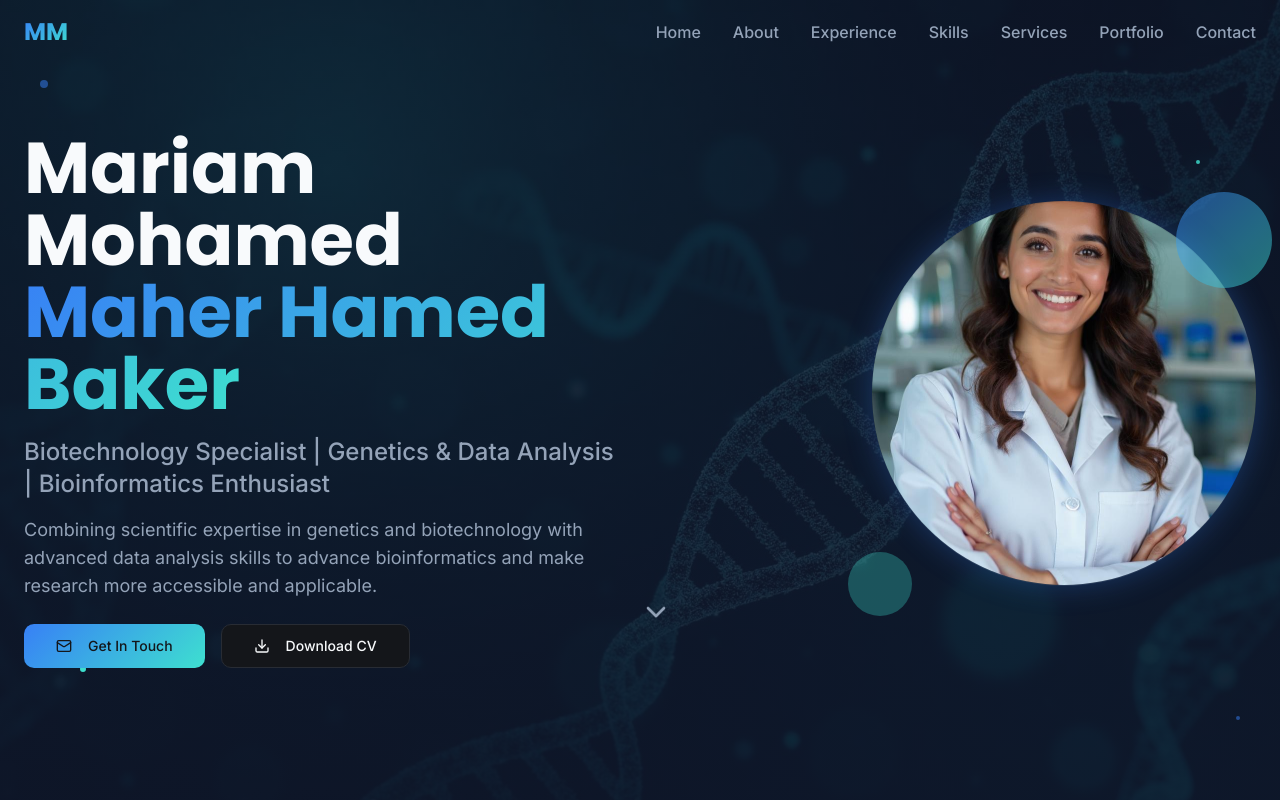
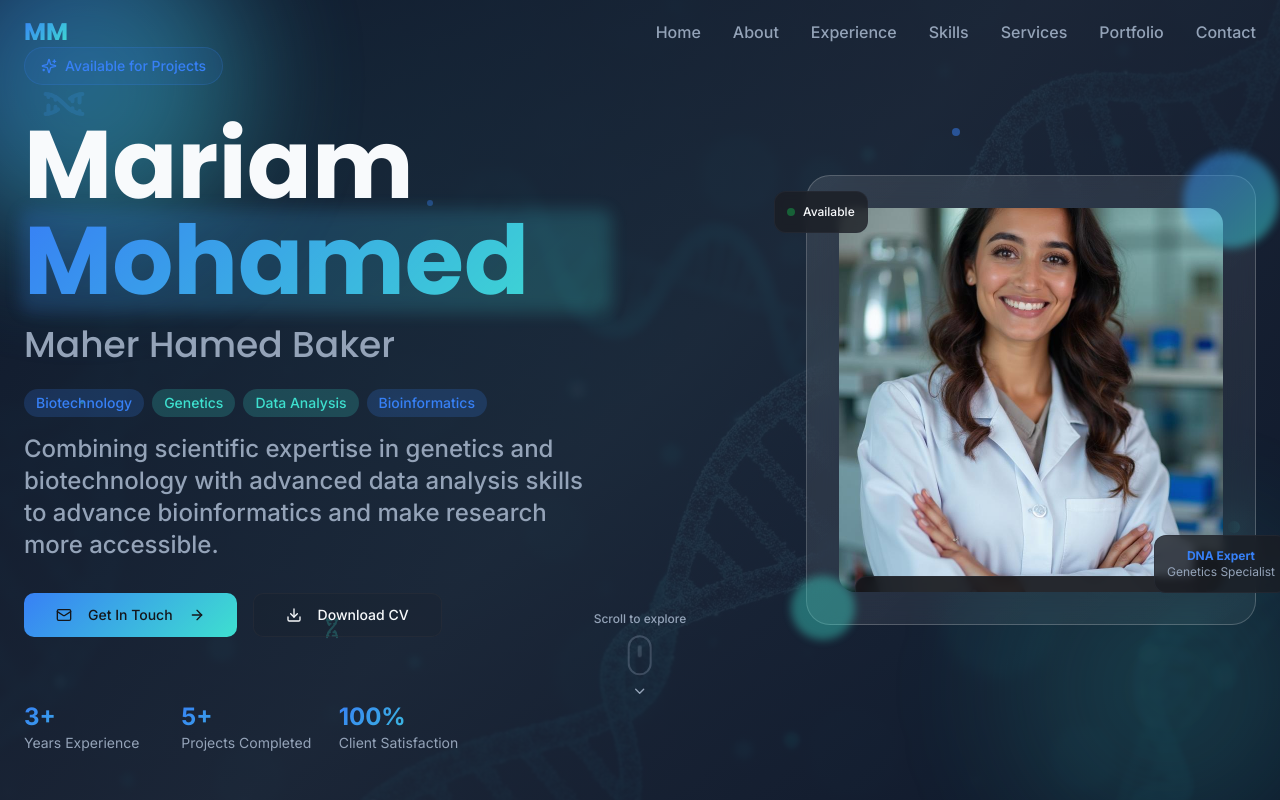
Before and after one commit to mariammohammd/mariam2004, a React (Vite) app: page / in a window 1280 px wide. Shown: the top 800 px of the page. Built offline with nearby package versions, Linux system fonts and the light colour scheme.

Commit message:
Refactor: Enhance hero section UI
Update hero section with modern UI elements and improved layout.

```diff
--- a/src/components/Hero.tsx
+++ b/src/components/Hero.tsx
@@ -1,5 +1,5 @@
 import { Button } from '@/components/ui/button';
-import { ChevronDown, Download, Mail } from 'lucide-react';
+import { ChevronDown, Download, Mail, ArrowRight, Sparkles, Dna } from 'lucide-react';
 import mariamProfile from '@/assets/mariam-profile.jpg';
 import biotechBg from '@/assets/biotech-hero-bg.jpg';
 
@@ -9,76 +9,167 @@ const Hero = () => {
       id="home"
       className="min-h-screen flex items-center justify-center relative overflow-hidden"
       style={{
-        backgroundImage: `linear-gradient(rgba(15, 23, 42, 0.8), rgba(15, 23, 42, 0.9)), url(${biotechBg})`,
+        backgroundImage: `linear-gradient(135deg, rgba(15, 23, 42, 0.95) 0%, rgba(30, 41, 59, 0.9) 50%, rgba(15, 23, 42, 0.95) 100%), url(${biotechBg})`,
         backgroundSize: 'cover',
         backgroundPosition: 'center',
         backgroundAttachment: 'fixed'
       }}
     >
+      {/* Animated Background Elements */}
+      <div className="absolute inset-0 pointer-events-none overflow-hidden">
+        {/* Floating DNA Helixes */}
+        <div className="absolute top-20 left-10 w-12 h-12 opacity-20 animate-float">
+          <Dna className="w-full h-full text-primary rotate-45" />
+        </div>
+        <div className="absolute top-60 right-20 w-8 h-8 opacity-15 animate-float" style={{ animationDelay: '1s' }}>
+          <Dna className="w-full h-full text-secondary rotate-12" />
+        </div>
+        <div className="absolute bottom-40 left-1/4 w-6 h-6 opacity-25 animate-float" style={{ animationDelay: '2s' }}>
+          <Dna className="w-full h-full text-accent -rotate-45" />
+        </div>
+
+        {/* Geometric Particles */}
+        <div className="absolute top-32 right-1/4 w-2 h-2 bg-primary rounded-full animate-pulse opacity-60"></div>
+        <div className="absolute top-1/2 left-20 w-1 h-1 bg-secondary rounded-full animate-pulse opacity-40" style={{ animationDelay: '0.5s' }}></div>
+        <div className="absolute bottom-1/3 right-10 w-3 h-3 bg-accent rounded-full animate-pulse opacity-50" style={{ animationDelay: '1.5s' }}></div>
+        <div className="absolute top-1/4 left-1/3 w-1.5 h-1.5 bg-primary rounded-full animate-pulse opacity-30" style={{ animationDelay: '2.5s' }}></div>
+
+        {/* Gradient Orbs */}
+        <div className="absolute -top-20 -left-20 w-80 h-80 bg-gradient-primary rounded-full opacity-10 blur-3xl animate-pulse"></div>
+        <div className="absolute -bottom-20 -right-20 w-96 h-96 bg-gradient-radial from-secondary/20 to-transparent rounded-full blur-3xl animate-pulse" style={{ animationDelay: '1s' }}></div>
+      </div>
+
       <div className="container mx-auto px-6 relative z-10">
-        <div className="flex flex-col lg:flex-row items-center justify-between gap-12">
+        <div className="flex flex-col lg:flex-row items-center justify-between gap-16">
 
-          {/* Text Content */}
-          <div className="flex-1 text-center lg:text-left space-y-6 fade-in">
-            <div className="space-y-4">
-              <h1 className="text-5xl lg:text-7xl font-bold font-poppins">
-                <span className="text-foreground">Mariam Mohamed</span>
-                <br />
-                <span className="text-gradient">Maher Hamed Baker</span>
+          {/* Enhanced Text Content */}
+          <div className="flex-1 text-center lg:text-left space-y-8 fade-in">
+            {/* Status Badge */}
+            <div className="inline-flex items-center gap-2 px-4 py-2 bg-primary/10 backdrop-blur-sm border border-primary/20 rounded-full text-primary font-medium text-sm">
+              <Sparkles className="w-4 h-4" />
+              <span>Available for Projects</span>
+            </div>
+
+            {/* Main Heading */}
+            <div className="space-y-6">
+              <h1 className="text-5xl lg:text-8xl font-bold font-poppins leading-tight">
+                <span className="block text-foreground">Mariam</span>
+                <span className="block text-gradient relative">
+                  Mohamed
+                  <div className="absolute -inset-1 bg-gradient-primary rounded-lg blur opacity-20"></div>
+                </span>
+                <span className="block text-2xl lg:text-4xl font-medium text-muted-foreground mt-4">
+                  Maher Hamed Baker
+                </span>
               </h1>
 
-              <p className="text-xl lg:text-2xl text-muted-foreground font-medium">
-                Biotechnology Specialist | Genetics & Data Analysis | Bioinformatics Enthusiast
-              </p>
+              {/* Enhanced Tagline */}
+              <div className="space-y-4">
+                <div className="flex flex-wrap justify-center lg:justify-start gap-2 text-sm">
+                  <span className="px-3 py-1 bg-primary/20 text-primary rounded-full font-medium">Biotechnology</span>
+                  <span className="px-3 py-1 bg-secondary/20 text-secondary rounded-full font-medium">Genetics</span>
+                  <span className="px-3 py-1 bg-accent/20 text-accent rounded-full font-medium">Data Analysis</span>
+                  <span className="px-3 py-1 bg-primary/20 text-primary rounded-full font-medium">Bioinformatics</span>
+                </div>
 
-              <p className="text-lg text-muted-foreground max-w-2xl">
-                Combining scientific expertise in genetics and biotechnology with advanced data analysis
-                skills to advance bioinformatics and make research more accessible and applicable.
-              </p>
+                <p className="text-xl lg:text-2xl text-muted-foreground font-medium max-w-2xl">
+                  Combining scientific expertise in genetics and biotechnology with advanced data analysis
+                  skills to advance bioinformatics and make research more accessible.
+                </p>
+              </div>
             </div>
 
+            {/* Enhanced CTA Buttons */}
             <div className="flex flex-col sm:flex-row gap-4 justify-center lg:justify-start">
-              <Button size="lg" className="btn-primary group">
-                <Mail className="mr-2 h-5 w-5 group-hover:rotate-12 transition-transform" />
-                Get In Touch
+              <Button size="lg" className="btn-primary group relative overflow-hidden">
+                <div className="absolute inset-0 bg-gradient-to-r from-primary-hover to-primary opacity-0 group-hover:opacity-100 transition-opacity"></div>
+                <Mail className="mr-2 h-5 w-5 group-hover:rotate-12 transition-transform relative z-10" />
+                <span className="relative z-10">Get In Touch</span>
+                <ArrowRight className="ml-2 h-4 w-4 group-hover:translate-x-1 transition-transform relative z-10" />
               </Button>
-              <Button variant="outline" size="lg" className="group">
+
+              <Button variant="outline" size="lg" className="group backdrop-blur-sm border-border/50 bg-background/10 hover:bg-background/20">
                 <Download className="mr-2 h-5 w-5 group-hover:translate-y-1 transition-transform" />
                 Download CV
+                <div className="absolute inset-0 bg-gradient-primary opacity-0 group-hover:opacity-10 transition-opacity rounded-lg"></div>
               </Button>
+            </div>
+
+            {/* Stats or Achievements */}
+            <div className="grid grid-cols-3 gap-6 pt-8 max-w-md mx-auto lg:mx-0">
+              <div className="text-center lg:text-left">
+                <div className="text-2xl font-bold text-gradient">3+</div>
+                <div className="text-sm text-muted-foreground">Years Experience</div>
+              </div>
+              <div className="text-center lg:text-left">
+                <div className="text-2xl font-bold text-gradient">5+</div>
+                <div className="text-sm text-muted-foreground">Projects Completed</div>
+              </div>
+              <div className="text-center lg:text-left">
+                <div className="text-2xl font-bold text-gradient">100%</div>
+                <div className="text-sm text-muted-foreground">Client Satisfaction</div>
+              </div>
             </div>
           </div>
 
-          {/* Profile Image */}
+          {/* Enhanced Profile Section */}
           <div className="flex-1 flex justify-center lg:justify-end">
             <div className="relative">
-              <div className="w-80 h-80 lg:w-96 lg:h-96 rounded-full overflow-hidden hero-glow float">
-                <img
-                  src={mariamProfile}
-                  alt="Mariam Mohamed Maher Hamed Baker - Biotechnology Specialist"
-                  className="w-full h-full object-cover"
-                />
+              {/* Glassmorphism Container */}
+              <div className="relative p-8 backdrop-blur-lg bg-gradient-to-br from-white/10 to-white/5 rounded-3xl border border-white/20">
+                {/* Profile Image */}
+                <div className="w-80 h-80 lg:w-96 lg:h-96 rounded-2xl overflow-hidden relative group">
+                  <img
+                    src={mariamProfile}
+                    alt="Mariam Mohamed Maher Hamed Baker - Biotechnology Specialist"
+                    className="w-full h-full object-cover transition-transform duration-700 group-hover:scale-110"
+                  />
+
+                  {/* Overlay Effect */}
+                  <div className="absolute inset-0 bg-gradient-to-t from-background/60 via-transparent to-transparent opacity-0 group-hover:opacity-100 transition-opacity duration-300"></div>
+
+                  {/* Floating Action */}
+                  <div className="absolute bottom-4 left-4 right-4 transform translate-y-full group-hover:translate-y-0 transition-transform duration-300">
+                    <div className="bg-background/90 backdrop-blur-sm rounded-lg p-3 border border-border/50">
+                      <p className="text-sm font-medium text-foreground">Excellence Graduate</p>
+                      <p className="text-xs text-muted-foreground">Mansoura University</p>
+                    </div>
+                  </div>
+                </div>
+
+                {/* Decorative Elements */}
+                <div className="absolute -top-6 -right-6 w-24 h-24 bg-gradient-primary rounded-full opacity-30 animate-pulse blur-sm"></div>
+                <div className="absolute -bottom-4 -left-4 w-16 h-16 bg-secondary rounded-full opacity-40 animate-pulse delay-1000 blur-sm"></div>
               </div>
 
-              {/* Decorative Elements */}
-              <div className="absolute -top-4 -right-4 w-24 h-24 bg-gradient-primary rounded-full opacity-20 animate-pulse"></div>
-              <div className="absolute -bottom-6 -left-6 w-16 h-16 bg-secondary rounded-full opacity-30 animate-pulse delay-1000"></div>
+              {/* Interactive Elements */}
+              <div className="absolute top-4 -left-8 bg-card/80 backdrop-blur-sm border border-border/50 rounded-lg p-3 animate-float">
+                <div className="flex items-center gap-2">
+                  <div className="w-2 h-2 bg-success rounded-full animate-pulse"></div>
+                  <span className="text-xs font-medium">Available</span>
+                </div>
+              </div>
+
+              <div className="absolute bottom-8 -right-8 bg-card/80 backdrop-blur-sm border border-border/50 rounded-lg p-3 animate-float" style={{ animationDelay: '1s' }}>
+                <div className="text-xs text-center">
+                  <div className="font-bold text-primary">DNA Expert</div>
+                  <div className="text-muted-foreground">Genetics Specialist</div>
+                </div>
+              </div>
             </div>
           </div>
         </div>
 
-        {/* Scroll Indicator */}
-        <div className="absolute bottom-8 left-1/2 transform -translate-x-1/2 animate-bounce">
-          <ChevronDown className="h-8 w-8 text-muted-foreground" />
+        {/* Enhanced Scroll Indicator */}
+        <div className="absolute bottom-8 left-1/2 transform -translate-x-1/2">
+          <div className="flex flex-col items-center gap-2 animate-bounce">
+            <span className="text-xs text-muted-foreground font-medium">Scroll to explore</span>
+            <div className="w-6 h-10 border-2 border-muted-foreground/30 rounded-full flex justify-center">
+              <div className="w-1 h-3 bg-muted-foreground/50 rounded-full mt-2 animate-pulse"></div>
+            </div>
+            <ChevronDown className="h-4 w-4 text-muted-foreground" />
+          </div>
         </div>
-      </div>
-
-      {/* Background Particles */}
-      <div className="absolute inset-0 pointer-events-none">
-        <div className="absolute top-20 left-10 w-2 h-2 bg-primary rounded-full animate-pulse"></div>
-        <div className="absolute top-40 right-20 w-1 h-1 bg-secondary rounded-full animate-pulse delay-500"></div>
-        <div className="absolute bottom-32 left-20 w-1.5 h-1.5 bg-accent rounded-full animate-pulse delay-1000"></div>
-        <div className="absolute bottom-20 right-10 w-1 h-1 bg-primary rounded-full animate-pulse delay-1500"></div>
       </div>
     </section>
   );
--- a/src/index.css
+++ b/src/index.css
@@ -50,6 +50,7 @@
     --gradient-primary: linear-gradient(135deg, hsl(217 91% 59%), hsl(174 72% 56%));
     --gradient-card: linear-gradient(145deg, hsl(220 13% 12%), hsl(220 13% 15%));
     --gradient-hero: linear-gradient(135deg, hsl(220 13% 9%) 0%, hsl(220 13% 12%) 50%, hsl(220 13% 15%) 100%);
+    --gradient-radial: radial-gradient(circle at center, var(--secondary), transparent);
 
     /* Shadows */
     --shadow-sm: 0 1px 2px 0 hsl(220 13% 9% / 0.05);
--- a/tailwind.config.ts
+++ b/tailwind.config.ts
@@ -76,6 +76,7 @@ export default {
 				'gradient-primary': 'var(--gradient-primary)',
 				'gradient-card': 'var(--gradient-card)',
 				'gradient-hero': 'var(--gradient-hero)',
+				'gradient-radial': 'radial-gradient(circle, var(--tw-gradient-stops))',
 			},
 			boxShadow: {
 				'glow': 'var(--shadow-glow)',
```
